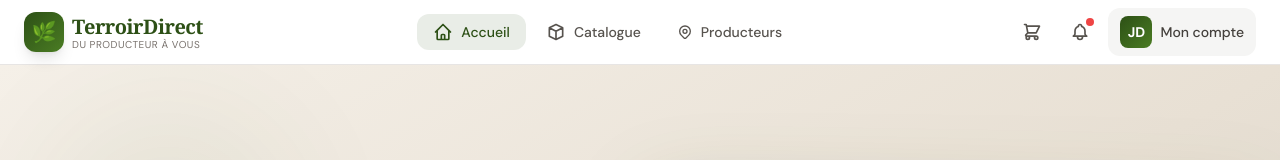
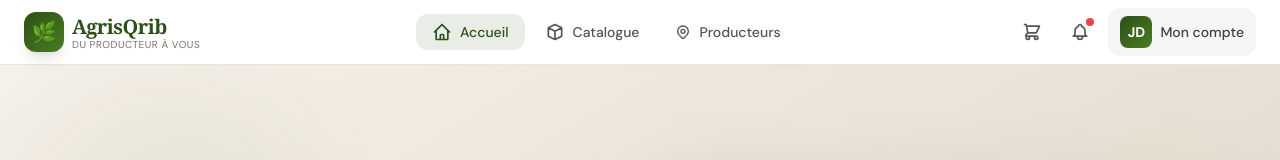
Before and after one commit to Omar-El-Hamdaoui/AgriQrib, a React (Create React App) app: page / in a window 1280 px wide. Shown: the top 160 px of the page. Built offline with nearby package versions, Linux system fonts and the light colour scheme.

Commit message:
Modify logo name

```diff
--- a/src/components/layout/Header.jsx
+++ b/src/components/layout/Header.jsx
@@ -29,7 +29,7 @@ export const Header = ({ currentView, setCurrentView, userRole, cartCount, setSh
                 className="text-xl font-bold text-[#2D5016] tracking-tight"
                 style={{ fontFamily: 'Georgia, serif' }}
               >
-                TerroirDirect
+                AgrisQrib
               </h1>
               <p className="text-[10px] text-stone-500 -mt-1 tracking-wider uppercase">
                 Du producteur à vous
```
